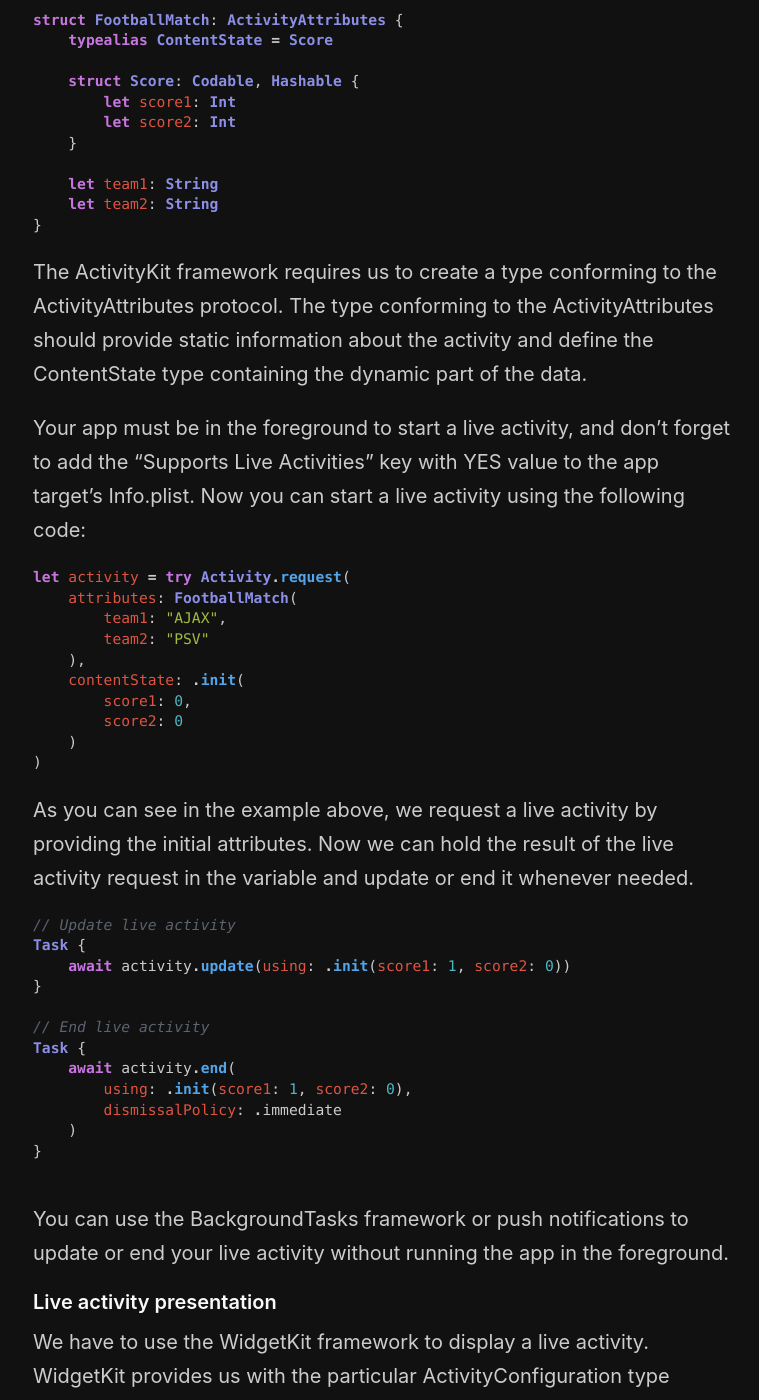
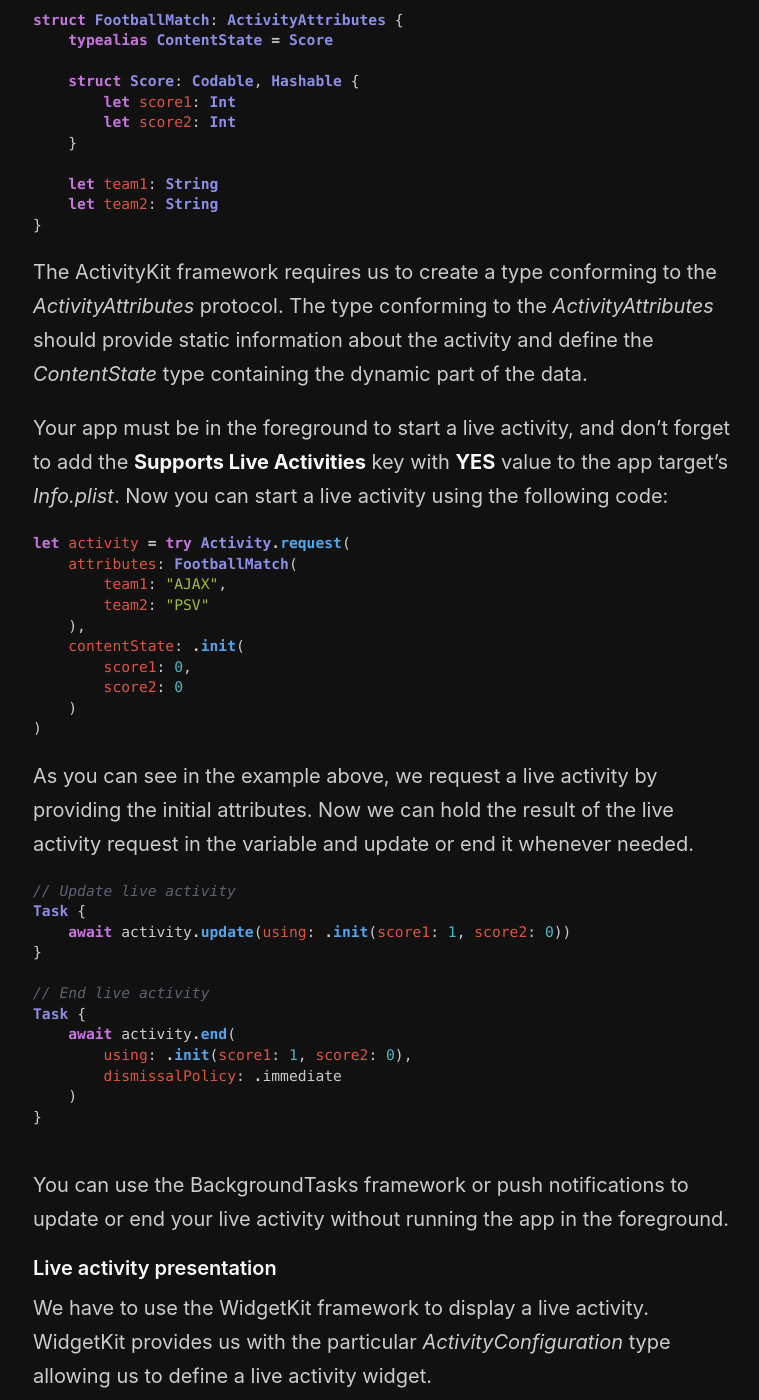
Before and after one commit to mecid/mecid.github.io, a Jekyll site: the page built from _posts/2022-09-21-displaying-live-activities-in-ios16.md, in a window 1280 px wide and 1400 px high, scrolled down 1239 px. Shown: the whole window, without its empty margins (257-1016 px from the left). Built offline with Jekyll 4.4.1, drawn with Linux system fonts in a browser that asks for light colours; some of the changed text lies outside the part shown.

Commit message:
live activity post formatted

````diff
--- a/_posts/2022-09-21-displaying-live-activities-in-ios16.md
+++ b/_posts/2022-09-21-displaying-live-activities-in-ios16.md
@@ -29,9 +29,9 @@ struct FootballMatch: ActivityAttributes {
 }
 ```
 
-The ActivityKit framework requires us to create a type conforming to the ActivityAttributes protocol. The type conforming to the ActivityAttributes should provide static information about the activity and define the ContentState type containing the dynamic part of the data.
+The ActivityKit framework requires us to create a type conforming to the *ActivityAttributes* protocol. The type conforming to the *ActivityAttributes* should provide static information about the activity and define the *ContentState* type containing the dynamic part of the data.
 
-Your app must be in the foreground to start a live activity, and don't forget to add the "Supports Live Activities" key with YES value to the app target's Info.plist. Now you can start a live activity using the following code:
+Your app must be in the foreground to start a live activity, and don't forget to add the **Supports Live Activities** key with **YES** value to the app target's *Info.plist*. Now you can start a live activity using the following code:
 
 ```swift
 let activity = try Activity.request(
@@ -68,7 +68,7 @@ Task {
 You can use the BackgroundTasks framework or push notifications to update or end your live activity without running the app in the foreground.
 
 #### Live activity presentation
-We have to use the WidgetKit framework to display a live activity. WidgetKit provides us with the particular ActivityConfiguration type allowing us to define a live activity widget.
+We have to use the WidgetKit framework to display a live activity. WidgetKit provides us with the particular *ActivityConfiguration* type allowing us to define a live activity widget.
 
 ```swift
 @available(iOSApplicationExtension 16.1, *)
@@ -97,7 +97,7 @@ struct FastingActivityWidget: Widget {
 }
 ```
 
-You should define the widget type using ActivityConfiguration and add it to your widget bundle. ActivityConfiguration requires us to provide a view that represents the activity on the lock screen and the Dynamic Island configuration to display activity on the iPhone 14 Pro.
+You should define the widget type using *ActivityConfiguration* and add it to your widget bundle. *ActivityConfiguration* requires us to provide a view that represents the activity on the lock screen and the Dynamic Island configuration to display activity on the iPhone 14 Pro.
 
 ```swift
 @main struct FastBotWidgetBundle: WidgetBundle {
````
